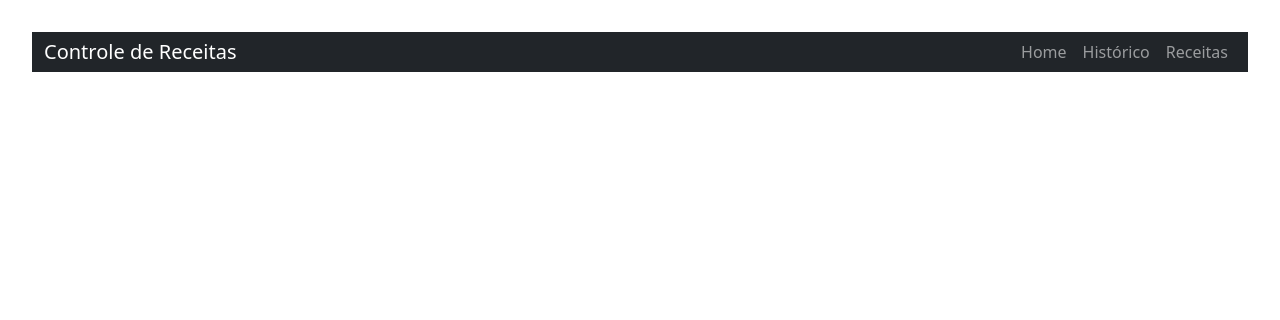
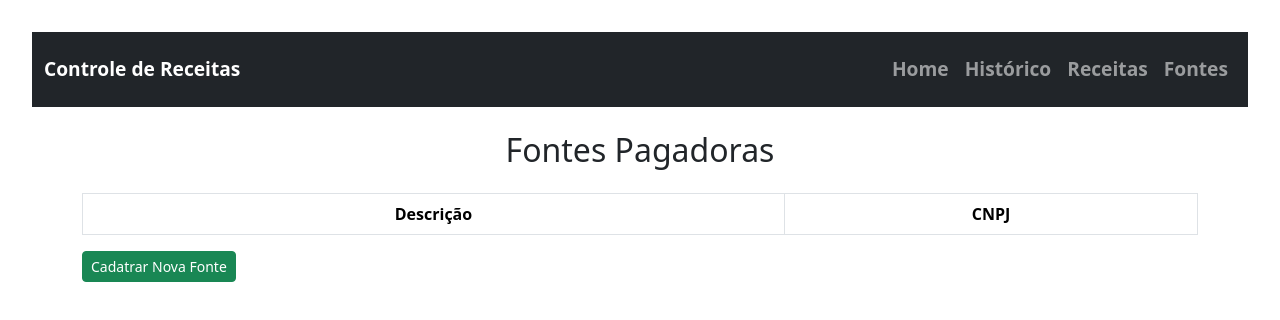
Before and after one commit to pedro-monteiro-2893/controle-receita, a React (Vite) app: page /fonte in a window 1280 px wide. Shown: the top 320 px of the page. Built offline with nearby package versions, Linux system fonts and the light colour scheme.

Commit message:
pagina de cadastro de Fonte

```diff
--- a/package.json
+++ b/package.json
@@ -17,6 +17,8 @@
     "react": "^19.0.0",
     "react-bootstrap": "^2.10.9",
     "react-dom": "^19.0.0",
+    "react-input-mask": "^2.0.4",
+    "react-input-mask-next": "^3.0.0-alpha.12",
     "react-router-dom": "^7.4.0"
   },
   "devDependencies": {
--- a/src/App.css
+++ b/src/App.css
@@ -41,8 +41,19 @@
   color: #888;
 }
 
-.navbar {
+.navbar-custom {
   width: 100%;
   margin: 0;
   padding: 0;
 }
+
+.navbar-custom {
+  padding-top: 15px;
+  padding-bottom: 15px;
+}
+
+.navbar-custom .navbar-brand,
+.navbar-custom .nav-link {
+  font-size: 1.2rem; /* Aumenta o tamanho da fonte */
+  font-weight: bold; /* Deixa o texto mais grosso */
+}
--- a/src/App.jsx
+++ b/src/App.jsx
@@ -5,6 +5,8 @@ import Receitas from './paginas/Receitas'
 import NavigationBar from './paginas/NavBar';
 import Home from './paginas/Home';
 import Historico from './paginas/Historico';
+import './App.css';
+import Fonte from './paginas/Fonte';
 
 function App() {
   const [count, setCount] = useState(0)
@@ -17,6 +19,7 @@ function App() {
         <Route path="/" element={<Home />} />
         <Route path="/receitas" element={<Receitas />} />
         <Route path="/historico" element={<Historico />} />
+        <Route path="/fonte" element={<Fonte />} />
       </Routes>
       </Router>
     </>
--- a/src/main.jsx
+++ b/src/main.jsx
@@ -5,7 +5,5 @@ import App from './App.jsx'
 
 
 createRoot(document.getElementById('root')).render(
-  <StrictMode>
-    <App />
-  </StrictMode>,
+    <App />,
 )
--- /dev/null
+++ b/src/paginas/Fonte.jsx
@@ -0,0 +1,85 @@
+import { useState } from "react";
+import { Container, Form, Button, Table } from "react-bootstrap";
+import { formatCNPJ } from "../utils/util";
+
+const Fonte = () => {
+    const [descricao, setDescricao] = useState("");
+    const [cnpj, setCnpj] = useState("");
+    const [fonte, setFonte] = useState([]);
+    const [displayForm, setDisplayForm] = useState(false);
+
+    const handleChange = (e) => {
+        const formattedValue = formatCNPJ(e.target.value);
+        setCnpj(formattedValue);
+    };
+
+    const adicionarFonte = () => {
+        if (!descricao || !cnpj) return;
+        setFonte([...fonte, { descricao, cnpj }]);
+        setDescricao("");
+        setCnpj("");
+    };
+
+    const exibirFormCadastro = () => {
+        setDisplayForm(true);
+    }
+
+    return (
+        <Container className="mt-4">
+            <h2>Fontes Pagadoras</h2>
+
+            {displayForm &&
+            <Container className="bg-light border rounded p-4 mt-4" >
+            <Form>
+                <Form.Group className="mb-3">
+                    <div className="d-flex gap-3"> {/* Flexbox para alinhar lado a lado */}
+                        <div className="w-50">
+                            <Form.Label>Nome</Form.Label>
+                            <Form.Control
+                                type="text"
+                                value={descricao}
+                                onChange={(e) => setDescricao(e.target.value)}
+                                placeholder="Ex: Pague Menos, Dot, Magalu..."
+                            />
+                        </div>
+
+                        <div className="w-50">
+                            <Form.Label>CNPJ</Form.Label>
+                            <Form.Control
+                                type="text"
+                                value={cnpj}
+                                onChange={handleChange}
+                                placeholder="00.000.000/0001-91"
+                                maxLength="18" // CNPJ tem 18 caracteres com a máscara
+                            />
+                        </div>
+                    </div>
+                </Form.Group>
+
+                <Button variant="success" onClick={adicionarFonte}>Adicionar Fonte</Button>
+            </Form>
+            </Container>}
+
+            <Table striped bordered hover className="mt-4">
+                <thead>
+                    <tr>
+                        <th>Descrição</th>
+                        <th>CNPJ</th>
+                    </tr>
+                </thead>
+                <tbody>
+                    {fonte.map((item, index) => (
+                        <tr key={index}>
+                            <td>{item.descricao}</td>
+                            <td>{item.cnpj}</td>
+                        </tr>
+                    ))}
+                </tbody>
+            </Table>
+
+            <Button className="d-flex justify-content-end" variant="success" size="sm" onClick={exibirFormCadastro}>Cadatrar Nova Fonte</Button>
+        </Container>
+    );
+};
+
+export default Fonte;
--- a/src/paginas/NavBar.jsx
+++ b/src/paginas/NavBar.jsx
@@ -3,7 +3,7 @@ import { Link } from "react-router-dom";
 
 const NavigationBar = () => {
   return (
-    <Navbar bg="dark" variant="dark" expand="lg">
+    <Navbar bg="dark" variant="dark" expand="lg" className="navbar-custom">
       <Container fluid>
         <Navbar.Brand as={Link} to="/">Controle de Receitas</Navbar.Brand>
         <Navbar.Toggle aria-controls="basic-navbar-nav" />
@@ -12,6 +12,7 @@ const NavigationBar = () => {
             <Nav.Link as={Link} to="/">Home</Nav.Link>
             <Nav.Link as={Link} to="/historico">Histórico</Nav.Link>
             <Nav.Link as={Link} to="/receitas">Receitas</Nav.Link>
+            <Nav.Link as={Link} to="/fonte">Fontes</Nav.Link>
           </Nav>
         </Navbar.Collapse>
       </Container>
--- a/src/paginas/Receitas.jsx
+++ b/src/paginas/Receitas.jsx
@@ -16,9 +16,10 @@ const Receitas = () => {
   return (
     <Container className="mt-4">
       <h2>Controle de Receitas</h2>
-
       <Form>
         <Form.Group className="mb-3">
+          <div className="d-flex gap-3"> {/* Flexbox para alinhar lado a lado */}
+            <div className="w-50">
               <Form.Label>Descrição</Form.Label>
               <Form.Control
                 type="text"
@@ -26,9 +27,9 @@ const Receitas = () => {
                 onChange={(e) => setDescricao(e.target.value)}
                 placeholder="Ex: Salário, Venda, Presente..."
               />
-        </Form.Group>
+            </div>
 
-        <Form.Group className="mb-3">
+            <div className="w-50">
               <Form.Label>Valor (R$)</Form.Label>
               <Form.Control
                 type="number"
@@ -36,8 +37,9 @@ const Receitas = () => {
                 onChange={(e) => setValor(e.target.value)}
                 placeholder="Ex: 500.00"
               />
+            </div>
+          </div>
         </Form.Group>
-
         <Button variant="success" onClick={adicionarReceita}>Adicionar Receita</Button>
       </Form>
 
--- /dev/null
+++ b/src/utils/util.js
@@ -0,0 +1,17 @@
+export const formatCNPJ = (value) => {
+    // Remove tudo que não é dígito
+    const numericValue = value.replace(/\D/g, '');
+
+    // Aplica a máscara de CNPJ
+    if (numericValue.length <= 2) {
+        return numericValue;
+    } else if (numericValue.length <= 5) {
+        return `${numericValue.slice(0, 2)}.${numericValue.slice(2)}`;
+    } else if (numericValue.length <= 8) {
+        return `${numericValue.slice(0, 2)}.${numericValue.slice(2, 5)}.${numericValue.slice(5)}`;
+    } else if (numericValue.length <= 12) {
+        return `${numericValue.slice(0, 2)}.${numericValue.slice(2, 5)}.${numericValue.slice(5, 8)}/${numericValue.slice(8)}`;
+    } else {
+        return `${numericValue.slice(0, 2)}.${numericValue.slice(2, 5)}.${numericValue.slice(5, 8)}/${numericValue.slice(8, 12)}-${numericValue.slice(12, 14)}`;
+    }
+};
```
Also changed, not shown: 1 other file (tests, documents, lock files or other folders). Lines whose indentation alone changed are shown as unchanged.
